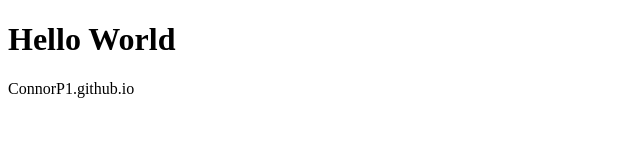
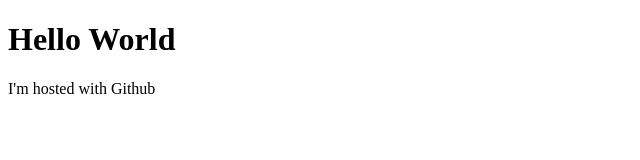
Before and after one commit to ConnorP1/Connor-s-Interview-2, a plain HTML site: page Connor Preblick_CIF_21/index-1.html in a window 1280 px wide. Shown: the full height of the page, 0-640 px from the left. Drawn offline with Linux system fonts and the light colour scheme.

Commit message:
Update index-1.html

```diff
--- a/Connor Preblick_CIF_21/index-1.html
+++ b/Connor Preblick_CIF_21/index-1.html
@@ -5,6 +5,6 @@
   </head>
   <body>
     <h1>Hello World</h1>
-    <p>ConnorP1.github.io</p>
+    <p>I'm hosted with Github</p>
   </body>
 </html>
```
